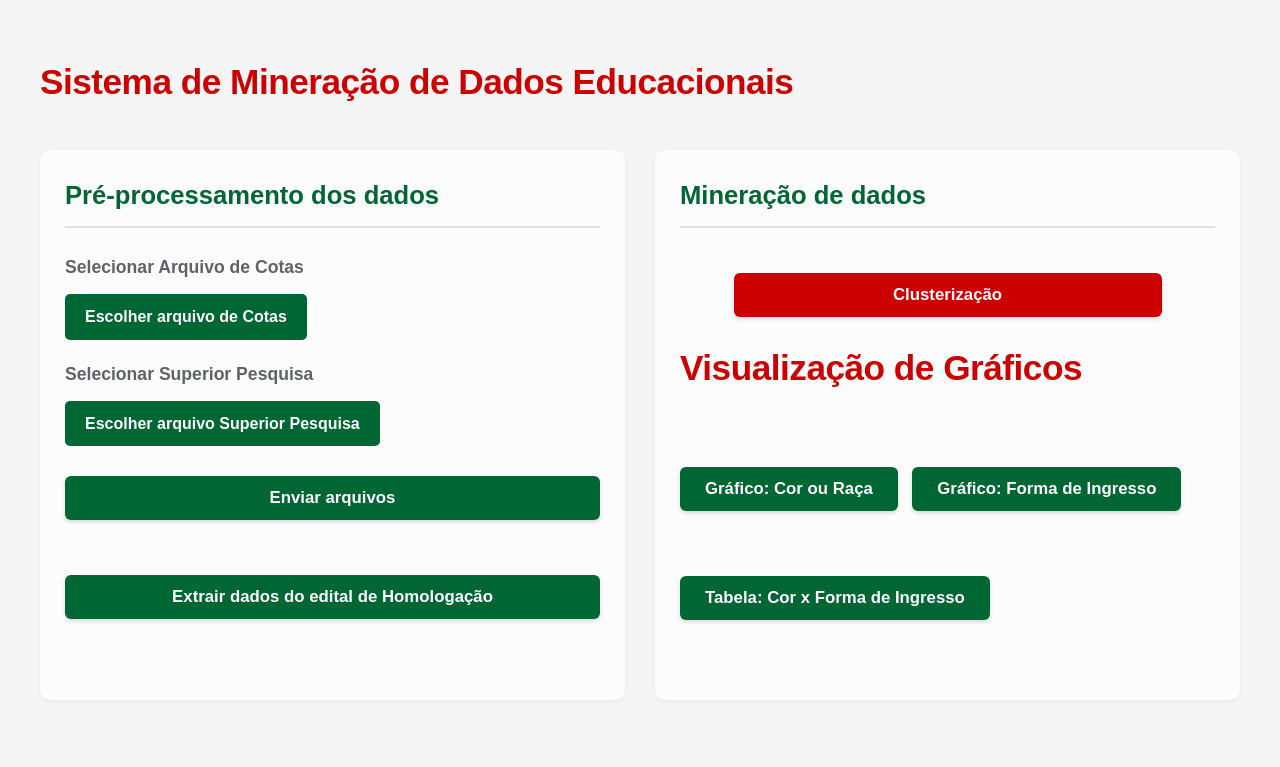
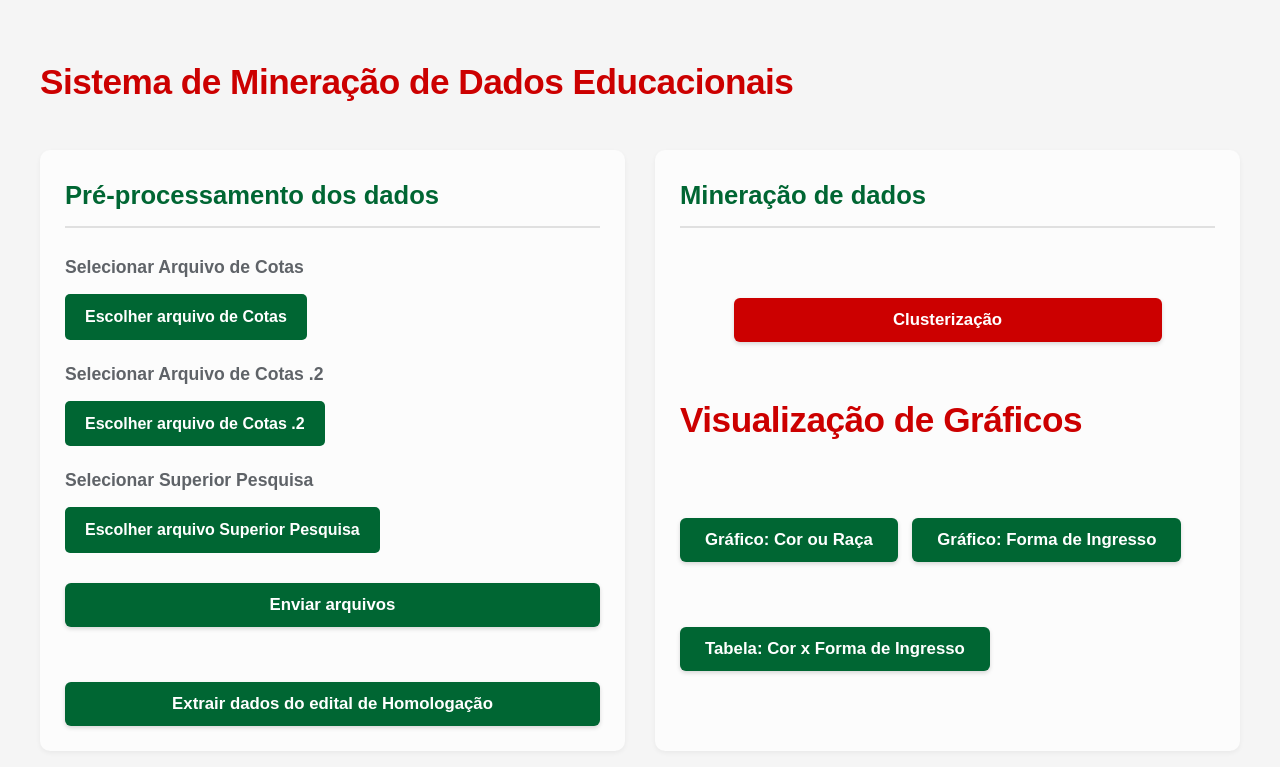
Before and after one commit to Antonioabriel/Projeto-MD, a Django app: page /polls/ in a window 1280 px wide. Shown: the top 767 px of the page. Run offline with Django 5.2, Linux system fonts and the light colour scheme.

Commit message:
Alterações

```diff
--- a/mysite/polls/forms.py
+++ b/mysite/polls/forms.py
@@ -2,4 +2,5 @@ from django import forms
 
 class UploadFileForm(forms.Form):
     cota = forms.FileField(label='Arquivo de cotas')
+    cota2 = forms.FileField(label='Arquivo de cotas .2')
     superior_pesquisa = forms.FileField(label='Superior pesquisa')
--- a/mysite/polls/templates/polls/index.html
+++ b/mysite/polls/templates/polls/index.html
@@ -55,6 +55,13 @@
                         <label for="id_cota" class="file-upload-button">Escolher arquivo de Cotas</label>
                     </div>
                     <div class="form-group">
+                        <label for="id_cota" class="custom-label">Selecionar Arquivo de Cotas .2</label>
+                        <input type="file" id="id_cota2" name="cota2" class="inputfile">
+                        <label for="id_cota2" class="file-upload-button">Escolher arquivo de Cotas .2</label>
+                    </div>
+
+
+                    <div class="form-group">
                         <label for="id_superior_pesquisa" class="custom-label">Selecionar Superior Pesquisa</label>
                         <input type="file" id="id_superior_pesquisa" name="superior_pesquisa" class="inputfile">
                         <label for="id_superior_pesquisa" class="file-upload-button">Escolher arquivo Superior Pesquisa</label>
--- a/mysite/polls/views.py
+++ b/mysite/polls/views.py
@@ -15,12 +15,13 @@ def index(request):
 
         if form.is_valid():
             cota_file = form.cleaned_data['cota']
+            cota2_file = form.cleaned_data['cota2']
             superior_file = form.cleaned_data['superior_pesquisa']
 
 
             try:
                 # Trata os arquivos
-                resultado = tratar_csv(cota_file, superior_file)
+                resultado = tratar_csv(cota_file, superior_file,cota2_file)
 
                 # Garante que a pasta temp exista
                 temp_dir = os.path.join(settings.MEDIA_ROOT, 'temp')
```
Also changed, not shown: mysite/polls/process.py (+20 -2 lines), mysite/db.sqlite3, 1 other file.
